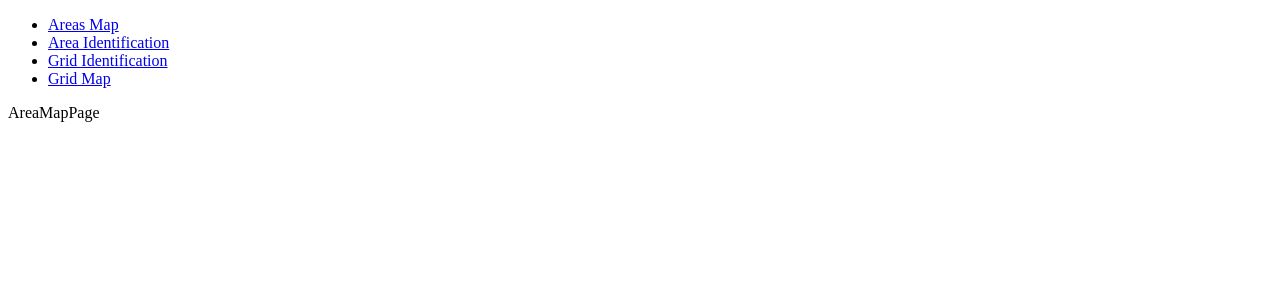
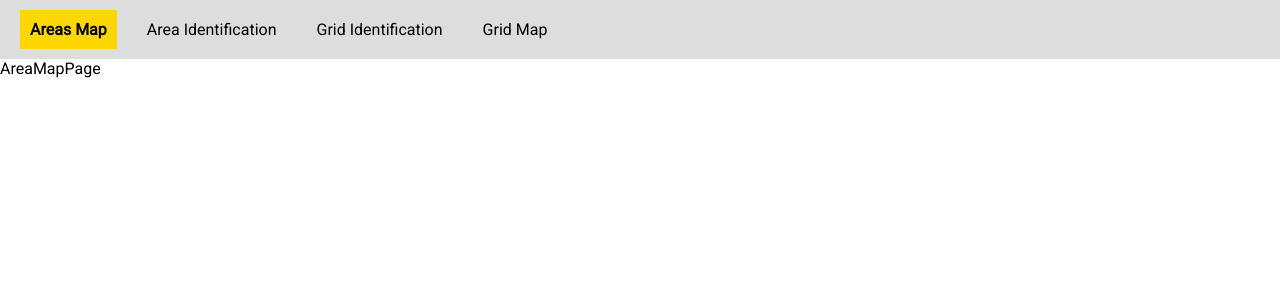
Before and after one commit to Postamentovich/map-zones-grid, a React (Create React App) app: page /area-map in a window 1280 px wide. Shown: the top 300 px of the page. Built offline with nearby package versions, Linux system fonts and the light colour scheme.

Commit message:
add navbar style

```diff
--- a/package.json
+++ b/package.json
@@ -6,6 +6,7 @@
     "@testing-library/jest-dom": "^4.2.4",
     "@testing-library/react": "^9.3.2",
     "@testing-library/user-event": "^7.1.2",
+    "node-sass": "^4.14.1",
     "react": "^16.13.1",
     "react-dom": "^16.13.1",
     "react-router-dom": "^5.2.0",
--- a/public/index.html
+++ b/public/index.html
@@ -8,6 +8,7 @@
         <meta name="description" content="Interactive Map" />
         <link rel="apple-touch-icon" href="%PUBLIC_URL%/logo192.png" />
         <link rel="manifest" href="%PUBLIC_URL%/manifest.json" />
+        <link href="https://fonts.googleapis.com/css2?family=Roboto&display=swap" rel="stylesheet" />
         <title>Interactive Map</title>
     </head>
     <body>
--- a/src/App.js
+++ b/src/App.js
@@ -1,9 +1,10 @@
 import React from "react";
-import { BrowserRouter as Router, Switch, Route, Link, Redirect } from "react-router-dom";
+import { BrowserRouter as Router, Switch, Route, NavLink as Link, Redirect } from "react-router-dom";
 import { AreaMapPage } from "./pages/areas-map";
 import { AreaIdentificationPage } from "./pages/areas-identification";
 import { GridIdentificationPage } from "./pages/grid-identification";
 import { GridMapPage } from "./pages/grid-map";
+import "./app.scss";
 
 const routes = {
     areaIdentification: "/area-identification",
@@ -12,23 +13,49 @@ const routes = {
     gridMap: "/grid-map",
 };
 
+const baseClass = "app";
+
 export const App = () => {
     return (
         <Router>
-            <div>
-                <nav>
-                    <ul>
+            <div className={baseClass}>
+                <nav className={`${baseClass}__nav`}>
+                    <ul className={`${baseClass}__nav-list`}>
                         <li>
-                            <Link to={routes.areaMap}>Areas Map</Link>
+                            <Link
+                                to={routes.areaMap}
+                                className={`${baseClass}__nav-item`}
+                                activeClassName={`${baseClass}__nav-item_active`}
+                            >
+                                Areas Map
+                            </Link>
                         </li>
                         <li>
-                            <Link to={routes.areaIdentification}>Area Identification</Link>
+                            <Link
+                                to={routes.areaIdentification}
+                                className={`${baseClass}__nav-item`}
+                                activeClassName={`${baseClass}__nav-item_active`}
+                            >
+                                Area Identification
+                            </Link>
                         </li>
                         <li>
-                            <Link to={routes.gridIdentification}>Grid Identification</Link>
+                            <Link
+                                to={routes.gridIdentification}
+                                className={`${baseClass}__nav-item`}
+                                activeClassName={`${baseClass}__nav-item_active`}
+                            >
+                                Grid Identification
+                            </Link>
                         </li>
                         <li>
-                            <Link to={routes.gridMap}>Grid Map</Link>
+                            <Link
+                                to={routes.gridMap}
+                                className={`${baseClass}__nav-item`}
+                                activeClassName={`${baseClass}__nav-item_active`}
+                            >
+                                Grid Map
+                            </Link>
                         </li>
                     </ul>
                 </nav>
@@ -36,13 +63,13 @@ export const App = () => {
                     <Route path={routes.areaMap}>
                         <AreaMapPage />
                     </Route>
-                    <Route path={routes.areaIdentification} >
+                    <Route path={routes.areaIdentification}>
                         <AreaIdentificationPage />
                     </Route>
-                    <Route path={routes.gridIdentification} >
+                    <Route path={routes.gridIdentification}>
                         <GridIdentificationPage />
                     </Route>
-                    <Route path={routes.gridMap} >
+                    <Route path={routes.gridMap}>
                         <GridMapPage />
                     </Route>
                     <Redirect to={routes.areaMap} />
--- /dev/null
+++ b/src/app.scss
@@ -0,0 +1,35 @@
+body {
+    margin: 0;
+    padding: 0;
+}
+
+* {
+    box-sizing: border-box;
+    font-family: "Roboto", sans-serif;
+}
+
+.app {
+    &__nav {
+        background-color: #ddd;
+    }
+
+    &__nav-list {
+        margin: 0;
+        list-style: none;
+        display: flex;
+        padding: 10px 20px;
+    }
+    &__nav-item {
+        display: block;
+        margin-right: 20px;
+        color: Black;
+        text-decoration: none;
+        padding: 10px;
+
+        &_active {
+            background-color: gold;
+            color: Black;
+            font-weight: bold;
+        }
+    }
+}
```
Also changed, not shown: 1 other file (tests, documents, lock files or other folders).
